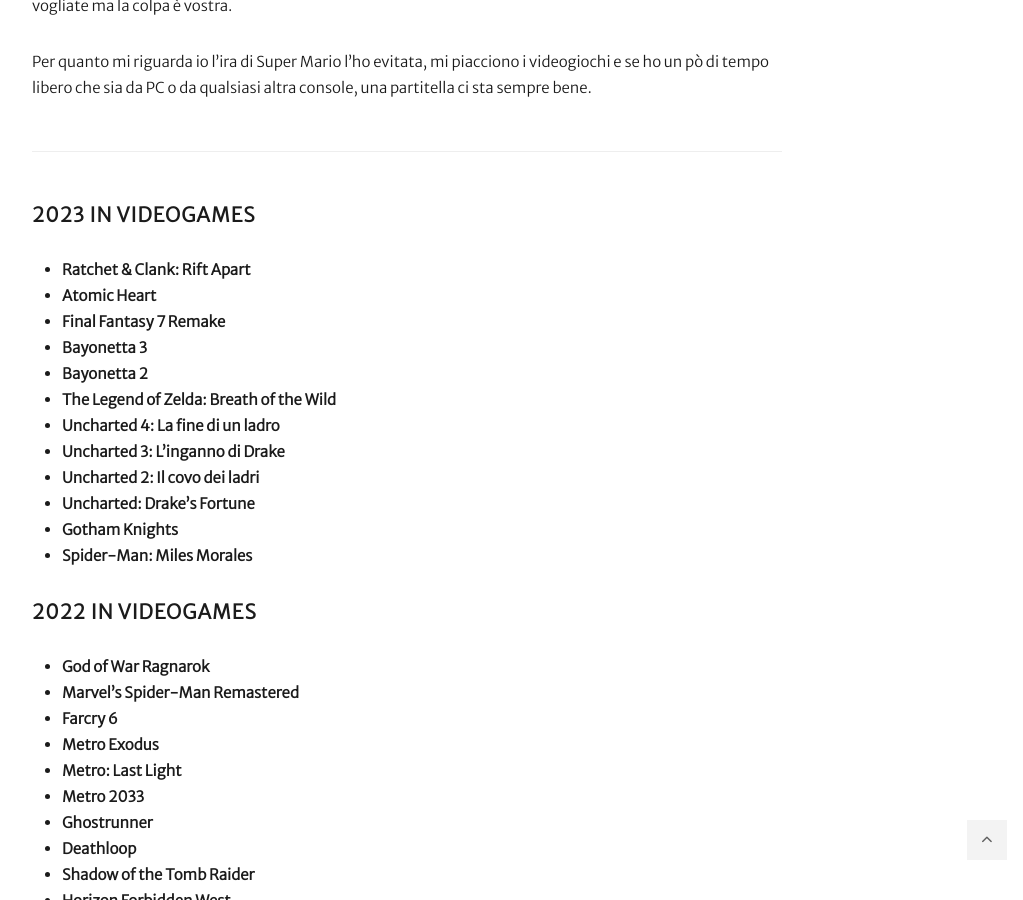
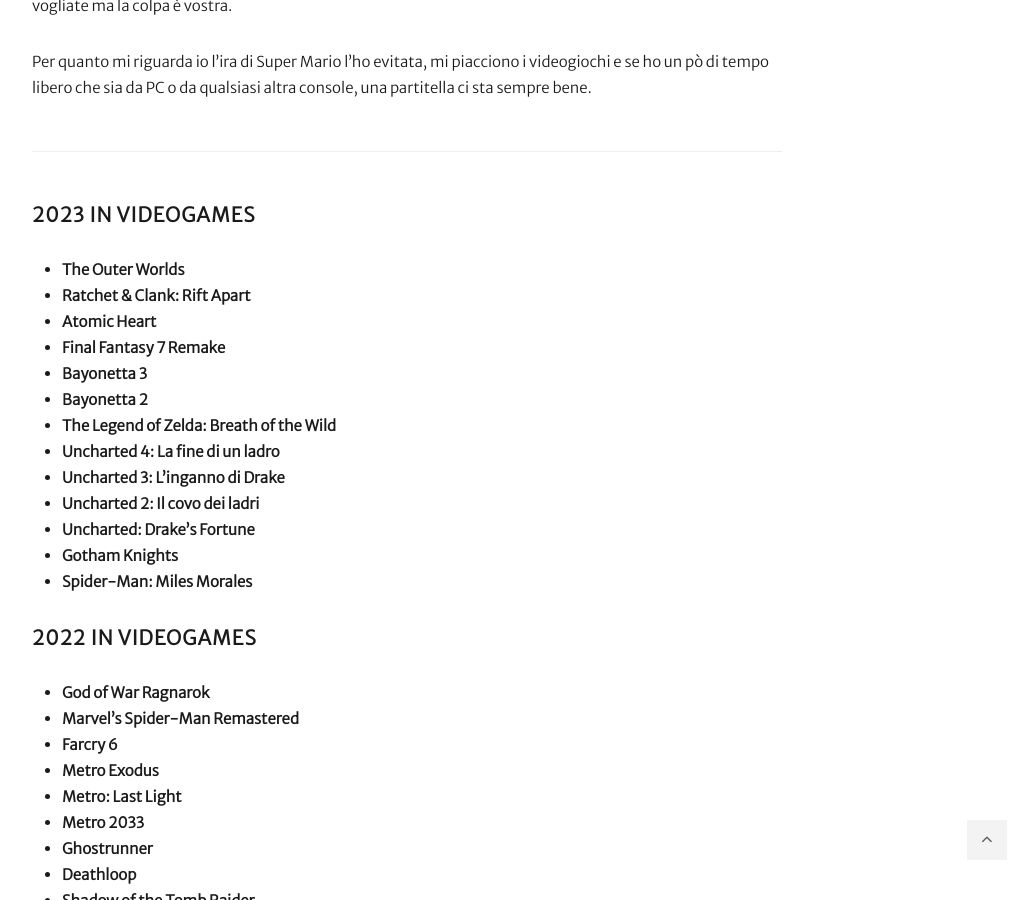
Before and after one commit to carlofinocchiaro/carlofinocchiaro.github.io, a Jekyll site: the page built from _pages/atAGlancePage/gaming.md, in a window 1280 px wide and 900 px high, scrolled down 955 px. Shown: the whole window, without its empty margins (233-1256 px from the left). Built offline with Jekyll 4.4.1, drawn with Linux system fonts in a browser that asks for light colours; nearby versions of some CDN libraries; emoji names are drawn with the system emoji font.

Commit message:
Update videogame page

```diff
--- a/_pages/atAGlancePage/gaming.md
+++ b/_pages/atAGlancePage/gaming.md
@@ -14,6 +14,7 @@
 
 ***
 #### 2023 in videogames
+* **The Outer Worlds**
 * **Ratchet & Clank: Rift Apart**
 * **Atomic Heart**
 * **Final Fantasy 7 Remake**
```
